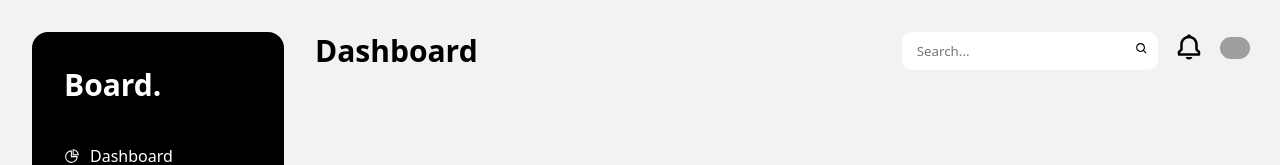
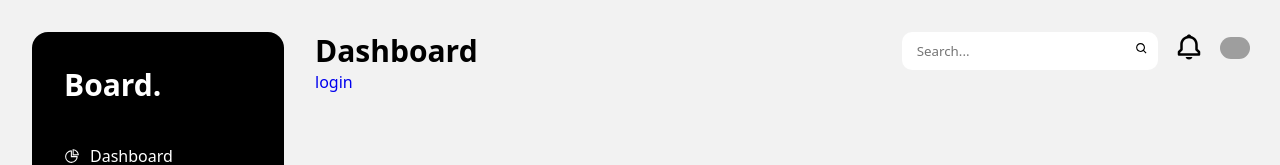
Before and after one commit to SasiSekarP/openinapp_front_end, a React (Create React App) app: page / in a window 1280 px wide. Shown: the top 165 px of the page. Built offline with nearby package versions, Linux system fonts and the light colour scheme; grey boxes are pictures that could not be loaded.

Commit message:
test link

```diff
--- a/src/component/home.js
+++ b/src/component/home.js
@@ -3,6 +3,8 @@ import { AiOutlineDoubleLeft } from "react-icons/ai";
 
 import Leftcontainer from "./homepageleftbox";
 import { useState } from "react";
+
+import { Link } from "react-router-dom";
 
 export default function Home() {
   const [sidebarstate, setsidebarstate] = useState(false);
@@ -82,6 +84,7 @@ export default function Home() {
             </button>
           </div>
         </div>
+        <Link to="/login">login</Link>
       </div>
     </div>
   );
```
